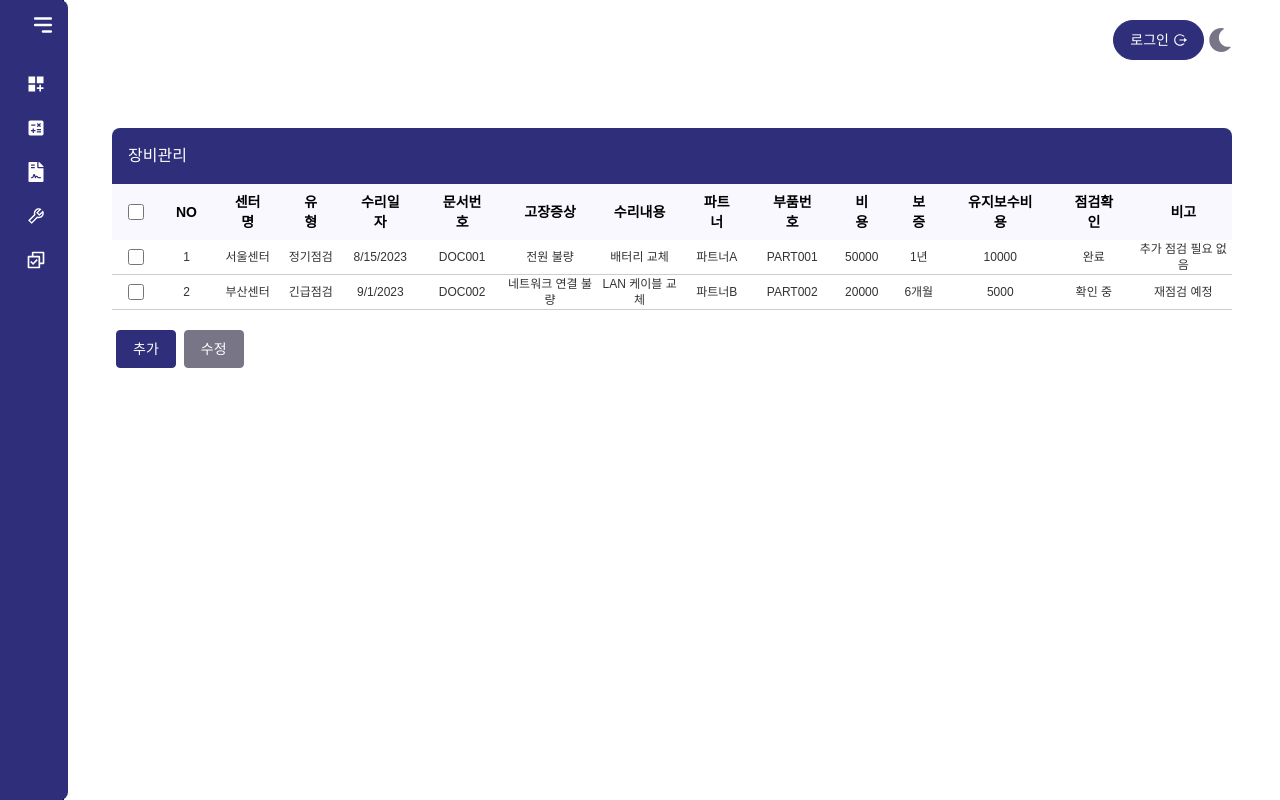
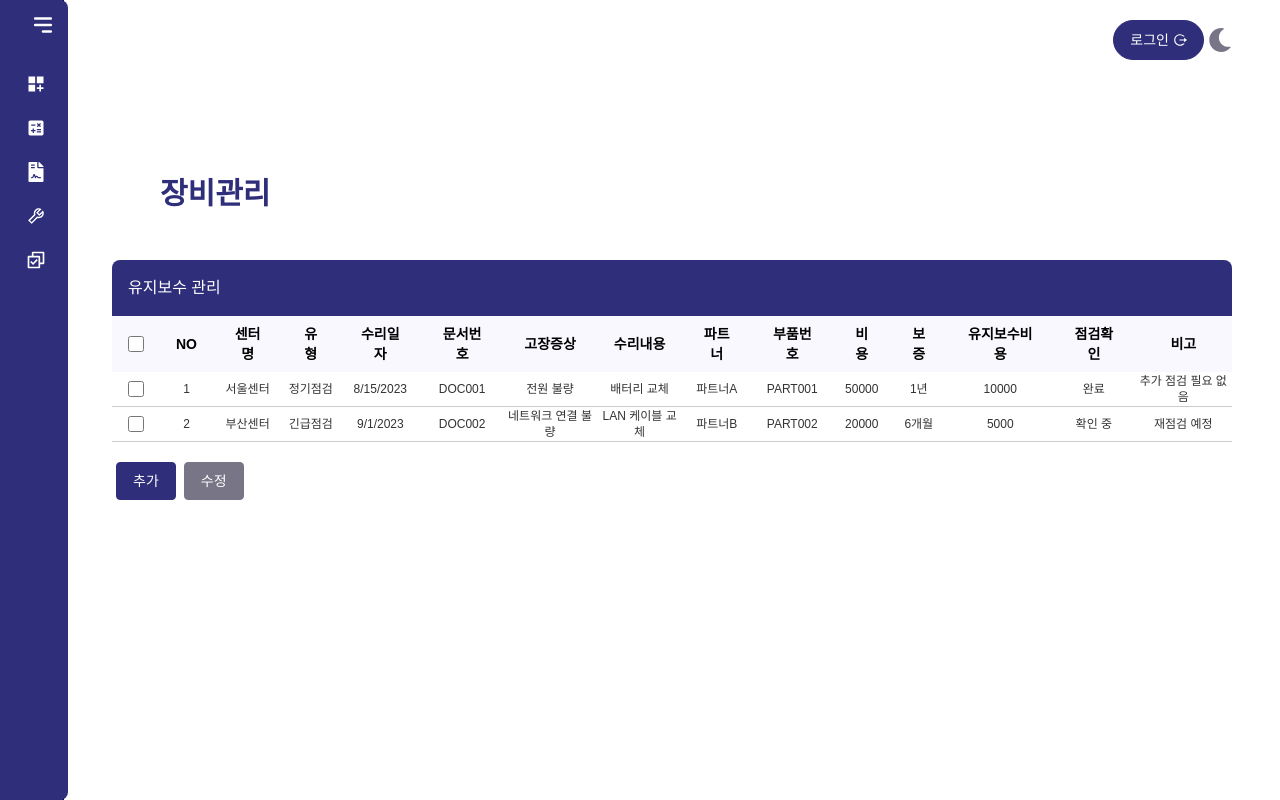
Before and after one commit to Hyeyeon-Ko/pur-ui2, a Next.js app: page /equipment in a window 1280 px wide. Built offline with nearby package versions, Linux system fonts and the light colour scheme; a web font is replaced by a local one.

Commit message:
🚩 타이틀 컴포넌트 추가

```diff
--- a/app/(sidebar)/equipment/page.tsx
+++ b/app/(sidebar)/equipment/page.tsx
@@ -9,6 +9,7 @@ import Checkbox from "@/components/ui/atoms/checkbox/Checkbox";
 import { equipData, fieldLabel, fields } from "@/lib/equipDatas";
 import { RepairRow } from "@/types/euqipTypes";
 import EditableRender from "@/components/ui/molecules/render/EditableRender";
+import PageTitle from "@/components/ui/molecules/titles/PageTitle";
 
 const EquipmentPage = () => {
   const [isEditing, setIsEditing] = useState<boolean>(false);
@@ -80,7 +81,12 @@ const EquipmentPage = () => {
 
   return (
     <div className="p-12">
-      <ManagementHeader headerTitle="장비관리" showButton={false} isFullWidth />
+      <PageTitle pageTitle="장비관리" mode="xl" fontWeight="bold" />
+      <ManagementHeader
+        headerTitle="유지보수 관리"
+        showButton={false}
+        isFullWidth
+      />
       <table className="table-auto text-xs text-center text-gray-500 w-full">
         <thead
           className="p-2 text-sm"
```
